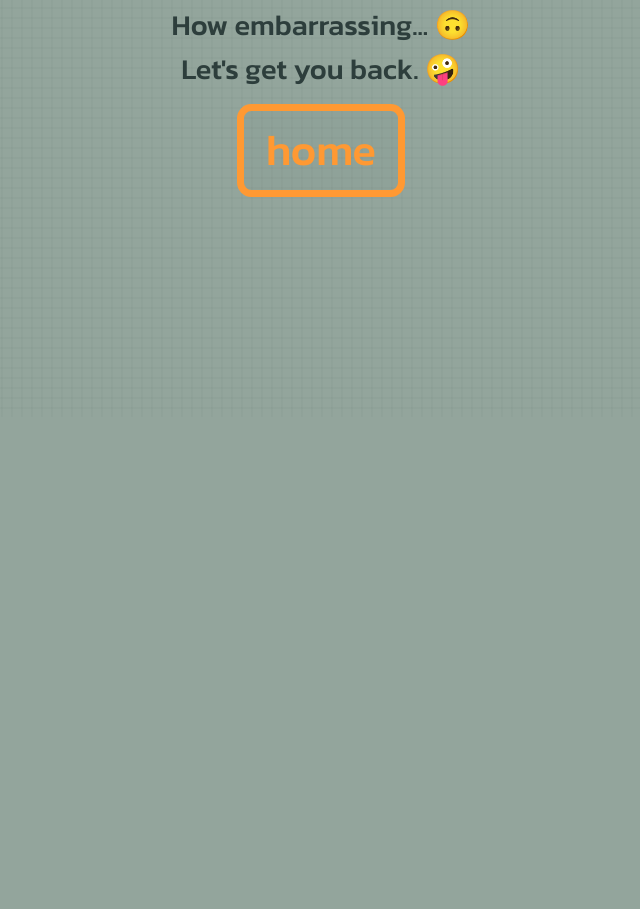
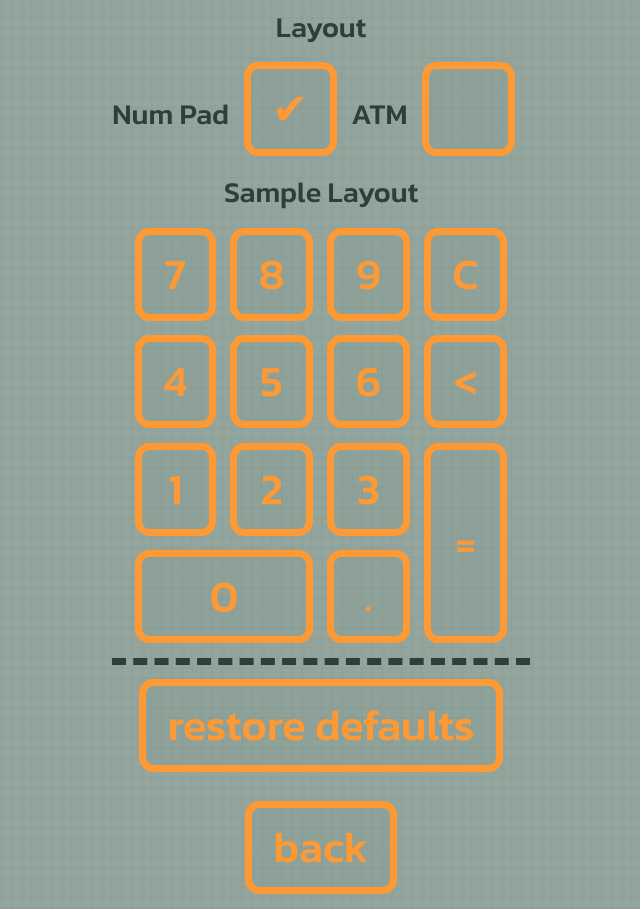
Before and after one commit to AndrewDiles/flash-cards, a React (Vite) app: page /flash-cards/settings in a window 1280 px wide. Shown: the part 383-1292 px from the top of the page, without its empty margins (319-959 px from the left). Before the commit the page ends 800 px from the top, so only its background shows below. Built offline with nearby package versions, Linux system fonts and the light colour scheme.

Commit message:
routing corrections

```diff
--- a/package.json
+++ b/package.json
@@ -3,6 +3,9 @@
   "private": true,
   "version": "0.0.0",
   "type": "module",
+  "overrides": {
+    "rollup": "4.15.0"
+  },
   "scripts": {
     "dev": "vite",
     "predeploy": "npm run build",
--- a/src/App.tsx
+++ b/src/App.tsx
@@ -16,10 +16,10 @@ function App() {
   return (
     <>
       <Routes>
-        <Route path="/" element={<Home />} />
-        <Route path="/exercises" element={<Exercises/>} />
-        <Route path="/multiplication" element={<Multiplication settings={settings}/>}/>
-        <Route path="/settings" element={<ManageSettings settings={settings} updateSettings={updateSettings} resetSettings={resetSettings}/>} />
+        <Route path="/flash-cards" element={<Home />} />
+        <Route path="/flash-cards/exercises" element={<Exercises/>} />
+        <Route path="/flash-cards/multiplication" element={<Multiplication settings={settings}/>}/>
+        <Route path="/flash-cards/settings" element={<ManageSettings settings={settings} updateSettings={updateSettings} resetSettings={resetSettings}/>} />
         <Route path="*" element={<FourOhFour />} />
       </Routes>
     </>
--- a/src/index.css
+++ b/src/index.css
@@ -230,7 +230,7 @@ summary:focus {
   height: 100vh;
   top: 0;
   left: 0;
-  z-index: 0;
+  z-index: -1;
 }
 
 @keyframes grow {
--- a/src/pages/Exercises/index.tsx
+++ b/src/pages/Exercises/index.tsx
@@ -10,7 +10,7 @@ const Exercises = () => {
   return (
     <main>
       <h1>Select Type</h1>
-      <Link to="/multiplication">
+      <Link to="/flash-cards/multiplication">
         {multiplicationImageLoaded === "error" && <span>multiplication</span>}
         {multiplicationImageLoaded !== "error" && (
           <>
@@ -30,7 +30,7 @@ const Exercises = () => {
           </>
         )}
       </Link>
-      <Link to="/">
+      <Link to="/flash-cards">
         <span>back</span>
       </Link>
     </main>
--- a/src/pages/FourOhFour/index.tsx
+++ b/src/pages/FourOhFour/index.tsx
@@ -11,7 +11,7 @@ const FourOhFour = () => {
       <p>
         Let's get you back. 🤪
       </p>
-      <Link to="/"><span>home</span></Link>
+      <Link to="/flash-cards"><span>home</span></Link>
     </main>
   );
 };
--- a/src/pages/Home/index.tsx
+++ b/src/pages/Home/index.tsx
@@ -8,7 +8,7 @@ const Home = () => {
       <h1>Flash Cards</h1>
       {NAV_OPTIONS.map((option) => {
         return (
-          <Link to={option} key={option}>
+          <Link to={`/flash-cards/${option}`} key={option}>
             <span>{option}</span>
           </Link>
         );
--- a/src/pages/ManageSettings/index.tsx
+++ b/src/pages/ManageSettings/index.tsx
@@ -134,7 +134,7 @@ const ManageSettings = ({
       >
         <span>restore defaults</span>
       </button>
-      <Link to="/">
+      <Link to="/flash-cards">
         <span>back</span>
       </Link>
     </main>
--- a/src/pages/Multiplication/GameComplete.tsx
+++ b/src/pages/Multiplication/GameComplete.tsx
@@ -72,7 +72,7 @@ const GameComplete = ({
       <button type="button" onClick={restartGame}>
         <span>again</span>
       </button>
-      <Link to="/">
+      <Link to="/flash-cards">
         <span>exit</span>
       </Link>
     </>
--- a/src/pages/Multiplication/OpeningPage.tsx
+++ b/src/pages/Multiplication/OpeningPage.tsx
@@ -37,7 +37,7 @@ const OpeningPage = ({
       <button type="button" onClick={handleClick}>
         <span>start</span>
       </button>
-      <Link to="/">
+      <Link to="/flash-cards">
         <span>exit</span>
       </Link>
     </main>
```
Also changed, not shown: 1 other file (tests, documents, lock files or other folders).
